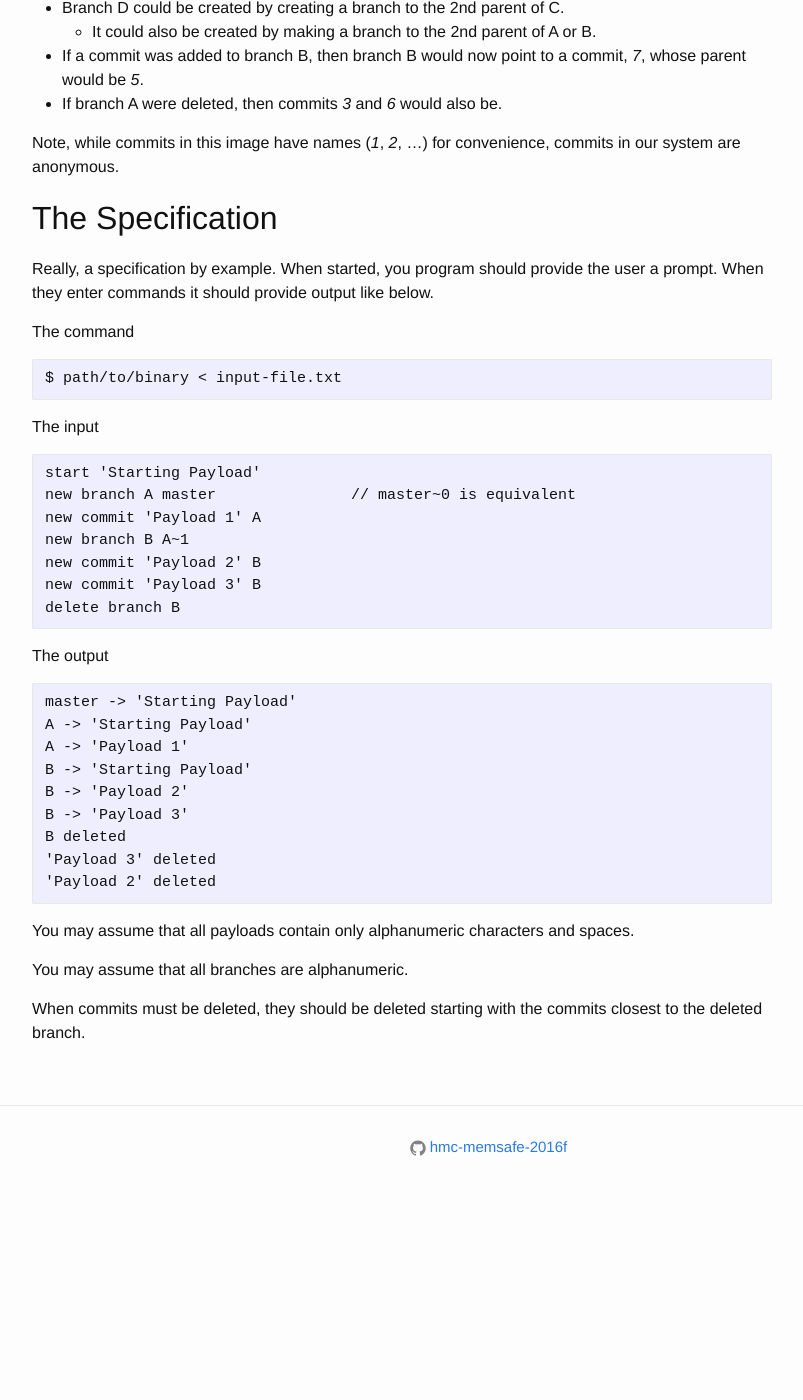
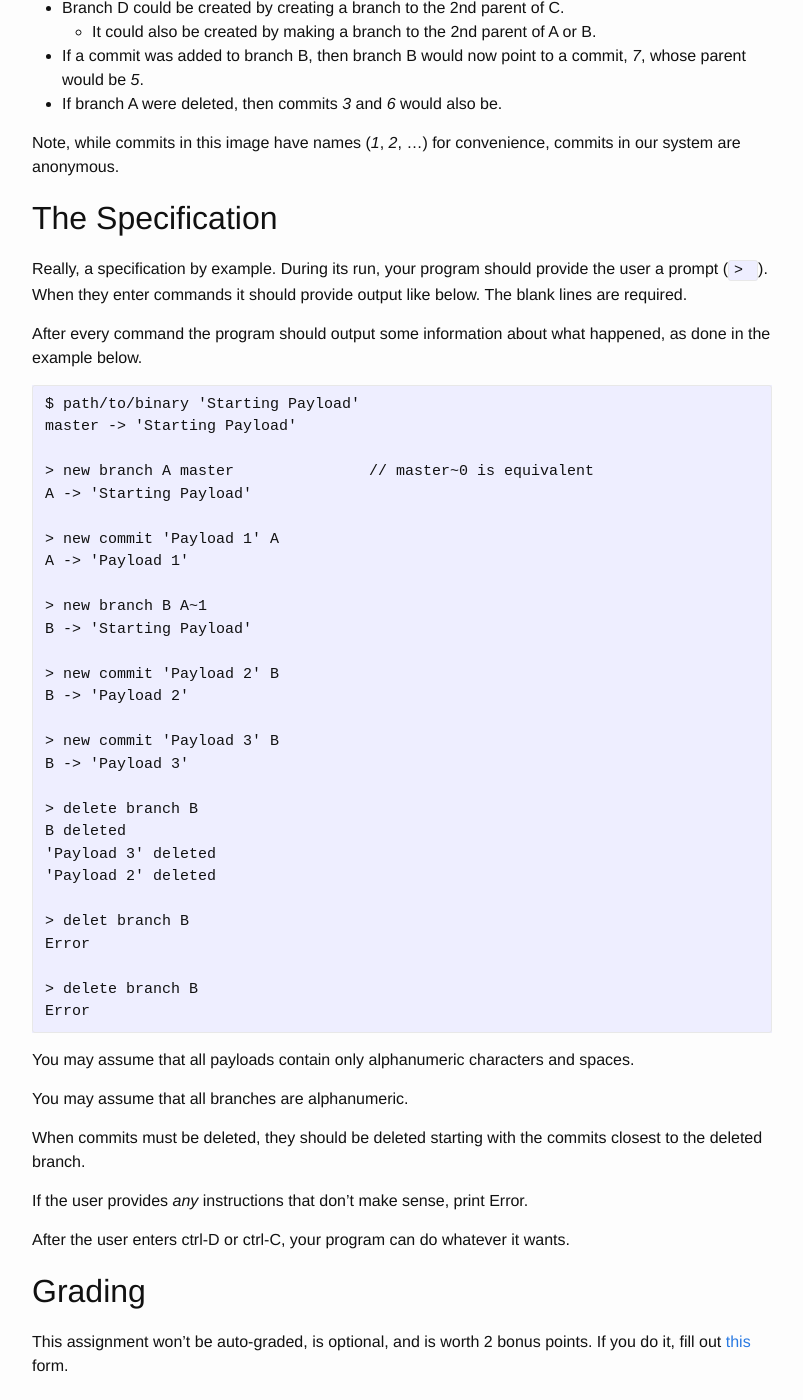
Before and after one commit to hmc-memsafe-2016f/hmc-memsafe-2016f.github.io, a Jekyll site: the page built from assignments/wk5/index.md, in a window 1280 px wide and 1400 px high, scrolled down 1461 px. Shown: the whole window, without its empty margins (238-1041 px from the left). Built offline with Jekyll 4.4.1, drawn with Linux system fonts in a browser that asks for light colours; before the commit the page ends 2679 px from its top, so only the background shows below that; grey boxes are pictures that could not be loaded.

Commit message:
Assignment 5

````diff
--- a/assignments/wk5/index.md
+++ b/assignments/wk5/index.md
@@ -67,36 +67,42 @@ commits in our system are anonymous.
 
 ## The Specification
 
-Really, a specification by example. When started, you program should provide
-the user a prompt. When they enter commands it should provide output like below.
+Really, a specification by example. During its run, your program should provide
+the user a prompt (`> `). When they enter commands it should provide output like
+below.  The blank lines are required.
 
-The command
+After every command the program should output some information about what
+happened, as done in the example below.
+
 ```text
-$ path/to/binary < input-file.txt
-```
+$ path/to/binary 'Starting Payload'
+master -> 'Starting Payload'
 
-The input
-```text
-start 'Starting Payload'
-new branch A master               // master~0 is equivalent
-new commit 'Payload 1' A
-new branch B A~1
-new commit 'Payload 2' B
-new commit 'Payload 3' B
-delete branch B
-```
+> new branch A master               // master~0 is equivalent
+A -> 'Starting Payload'
 
-The output
-```text
-master -> 'Starting Payload'
-A -> 'Starting Payload'
+> new commit 'Payload 1' A
 A -> 'Payload 1'
+
+> new branch B A~1
 B -> 'Starting Payload'
+
+> new commit 'Payload 2' B
 B -> 'Payload 2'
+
+> new commit 'Payload 3' B
 B -> 'Payload 3'
+
+> delete branch B
 B deleted
 'Payload 3' deleted
 'Payload 2' deleted
+
+> delet branch B
+Error
+
+> delete branch B
+Error
 ```
 
 You may assume that all payloads contain only alphanumeric characters and
@@ -107,4 +113,15 @@ You may assume that all branches are alphanumeric.
 When commits must be deleted, they should be deleted starting with the commits
 closest to the deleted branch.
 
+If the user provides _any_ instructions that don't make sense, print Error.
+
+After the user enters ctrl-D or ctrl-C, your program can do whatever it wants.
+
+
+## Grading
+
+This assignment won't be auto-graded, is optional, and is worth 2 bonus points.
+If you do it, fill out
+[this](https://docs.google.com/forms/d/e/1FAIpQLSegU6Zb4mNUSpbhRE7fiFMojluoN9etYIZQrEgqi_WXv-1wrA/viewform) form.
+
 [commits]: https://docs.google.com/drawings/d/1NdZZiarwfJQLxAPDmdggTZf_kKAj5GaUYKm5FOEDJPU/pub?w=556&h=456
````
